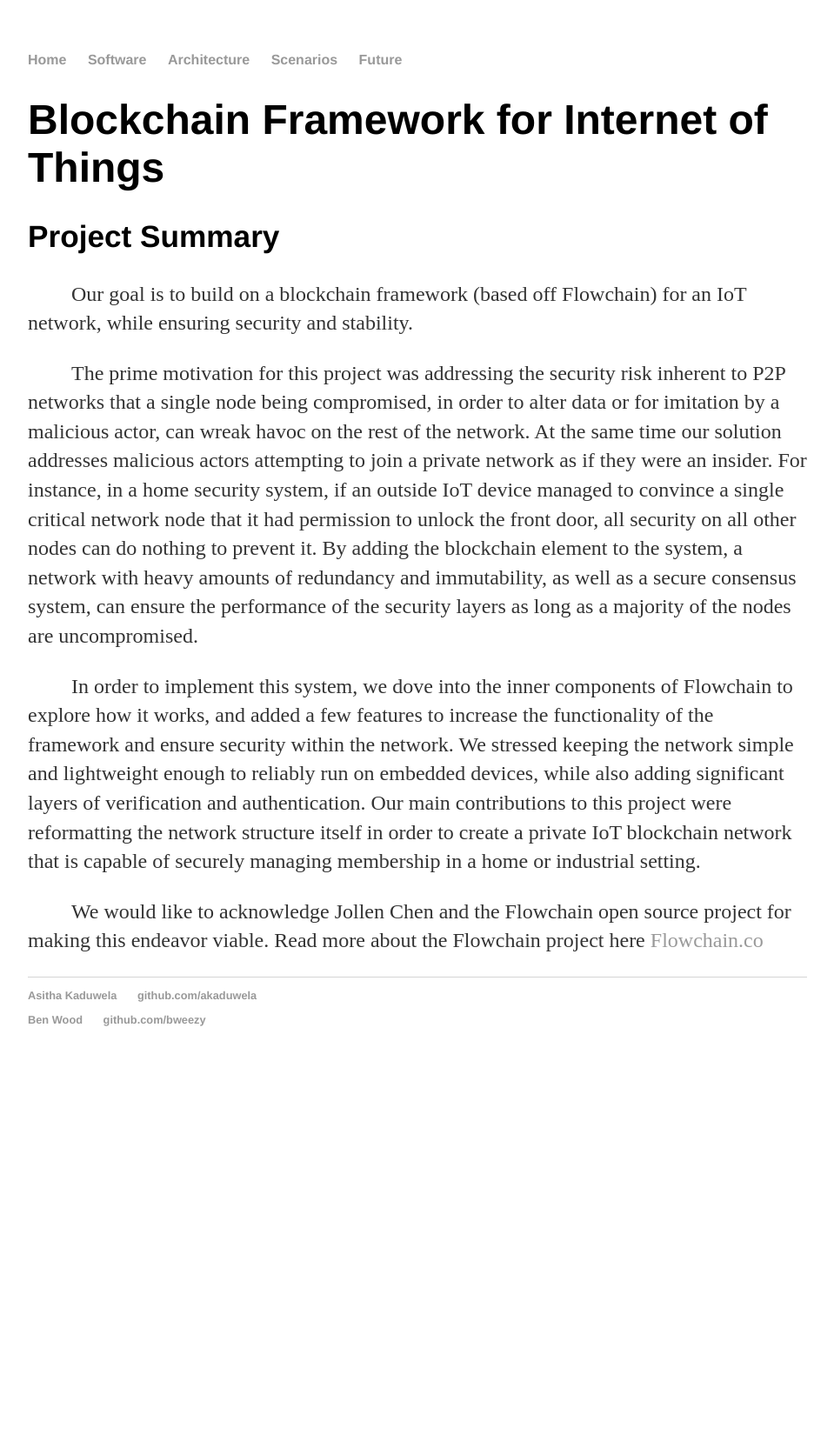
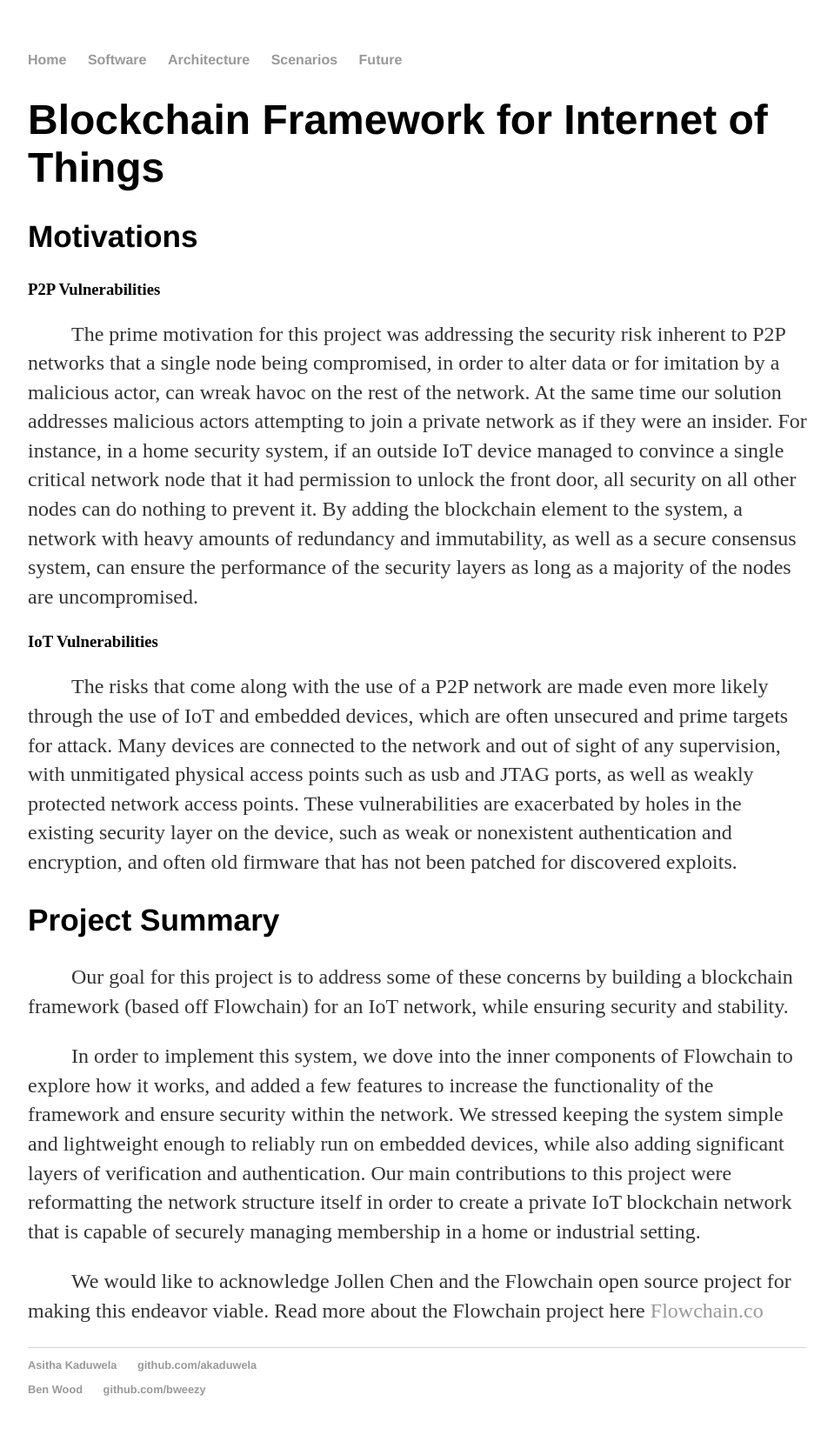
Before and after one commit to UCLA-ECE209AS-2018W/Asitha-Ben, a Jekyll site: the page built from index.html, in a window 1280 px wide. Shown: the whole page at 87% size, without its empty margins (160-1119 px from the left). Built offline with Jekyll 4.4.1, drawn with Linux system fonts in a browser that asks for light colours; before the commit the page ends 1240 px from its top, so only the background shows below that.

Commit message:
hopefully final edit to main page

```diff
--- a/index.html
+++ b/index.html
@@ -4,14 +4,29 @@ title: Blockchain Framework for Internet of Things
 ---
 <div class="blurb">
   <h1>Blockchain Framework for Internet of Things</h1>
-	<h2>Project Summary</h2>
-	<p>Our goal is to build on a blockchain framework (based off Flowchain) for an IoT network, while ensuring security and stability.</p>
+
+  <h2>Motivations</h2>
+
+  <h3>P2P Vulnerabilities</h3>
   <p>
     The prime motivation for this project was addressing the security risk inherent to P2P networks that a single node being compromised, in order to alter data or for imitation by a malicious actor, can wreak havoc on the rest of the network. At the same time our solution addresses malicious actors attempting to join a private network as if they were an insider. For instance, in a home security system, if an outside IoT device managed to convince a single critical network node that it had permission to unlock the front door, all security on all other nodes can do nothing to prevent it. By adding the blockchain element to the system, a network with heavy amounts of redundancy and immutability, as well as a secure consensus system, can ensure the performance of the security layers as long as a majority of the nodes are uncompromised.
   </p>
+
+  <h3>IoT Vulnerabilities</h3>
   <p>
-	In order to implement this system, we dove into the inner components of Flowchain to explore how it works, and added a few features to increase the functionality of the framework and ensure security within the network. We stressed keeping the network simple and lightweight enough to reliably run on embedded devices, while also adding significant layers of verification and authentication. Our main contributions to this project were reformatting the network structure itself in order to create a private IoT blockchain network that is capable of securely managing membership in a home or industrial setting.
+    The risks that come along with the use of a P2P network are made even more likely through the use of IoT and embedded devices, which are often unsecured and prime targets for attack. Many devices are connected to the network and out of sight of any supervision, with unmitigated physical access points such as usb and JTAG ports, as well as weakly protected network access points. These vulnerabilities are exacerbated by holes in the existing security layer on the device, such as weak or nonexistent authentication and encryption, and often old firmware that has not been patched for discovered exploits.
+  <p>
+
+  <h2>Project Summary</h2>
+
+  <p>
+    Our goal for this project is to address some of these concerns by building a blockchain framework (based off Flowchain) for an IoT network, while ensuring security and stability.
   </p>
   <p>
+    In order to implement this system, we dove into the inner components of Flowchain to explore how it works, and added a few features to increase the functionality of the framework and ensure security within the network. We stressed keeping the system simple and lightweight enough to reliably run on embedded devices, while also adding significant layers of verification and authentication. Our main contributions to this project were reformatting the network structure itself in order to create a private IoT blockchain network that is capable of securely managing membership in a home or industrial setting.
+  </p>
+
+  <p>
     We would like to acknowledge Jollen Chen and the Flowchain open source project for making this endeavor viable. Read more about the Flowchain project here <a href="https://flowchain.co/">Flowchain.co</a>
+  </p>
 </div><!-- /.blurb -->
```
Lines whose indentation alone changed are shown as unchanged.
